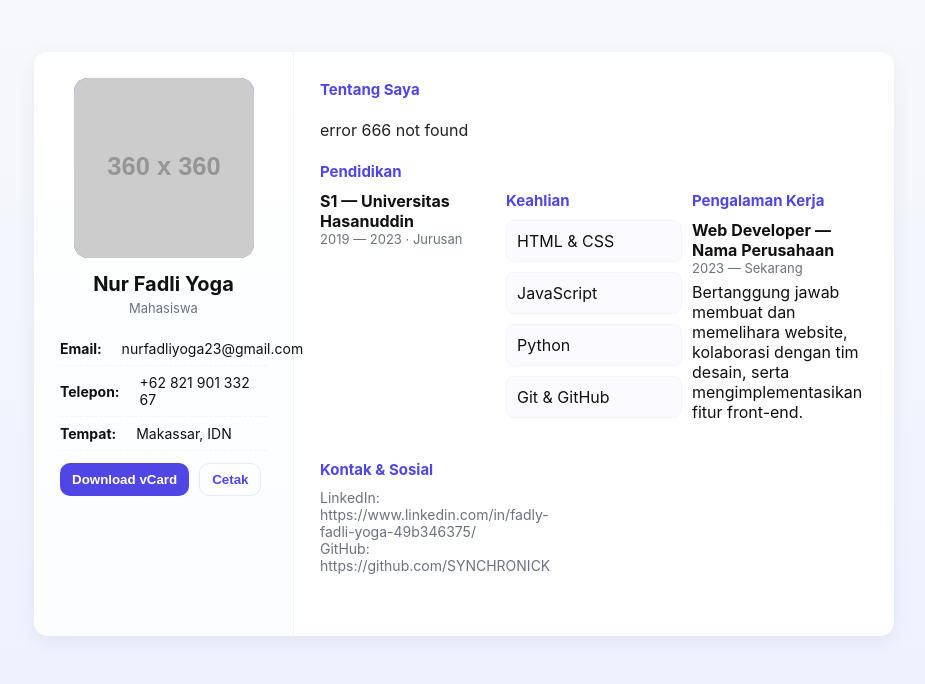
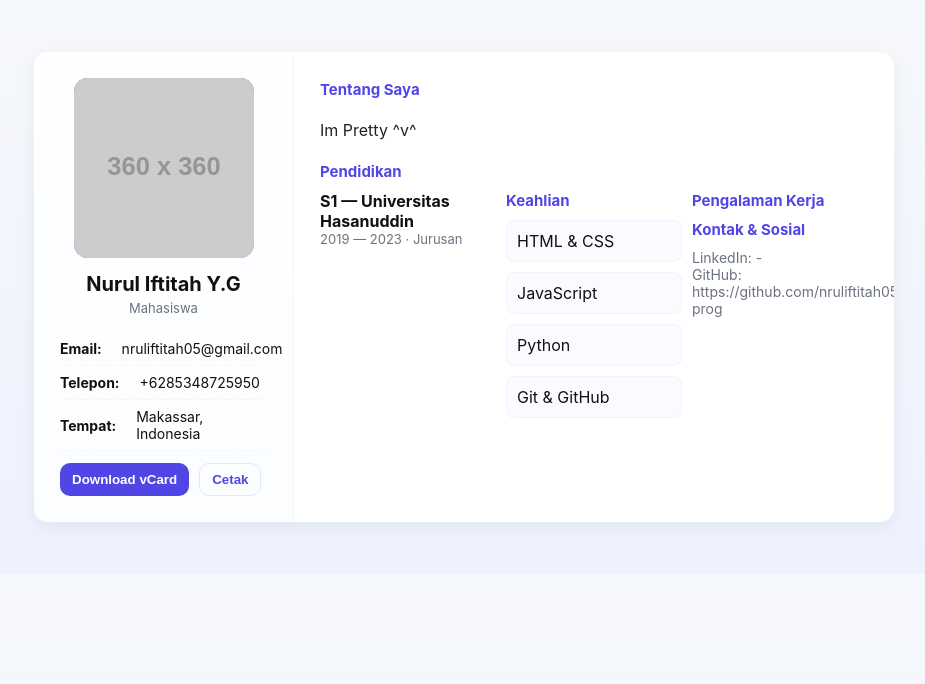
Before and after one commit to nruliftitah05-prog/nuruliftitah, a plain HTML site: page index.html in a window 1280 px wide. Shown: the whole page, without its empty margins (176-1101 px from the left). Drawn offline with Linux system fonts and the light colour scheme; placeholder pictures from the web are drawn by us.

Commit message:
Update index.html

```diff
--- a/index.html
+++ b/index.html
@@ -53,7 +53,7 @@
       <main class="main">
         <section class="section about">
           <h2>Tentang Saya</h2>
-          <p id="about">Perkenalkan, saya Nama Anda Nur Fadli Yoga AKA Fadly, Saya Mahasiswa Fisika yang tertarik pada web development dan data science.</p>
+          <p id="about">Perkenalkan, saya Nama Anda Nurul iftitah AKA Keyfara Arvelin, Saya Mahasiswa Fisika yang tertarik pada web development dan data science.</p>
         </section>
 
         <section class="section">
@@ -77,13 +77,6 @@
         <section class="section">
           <h2>Pengalaman Kerja</h2>
           <div id="work">
-            <div style="margin-bottom:10px">
-              <strong>Web Developer — Nama Perusahaan</strong>
-              <div style="color:var(--muted);font-size:13px">2023 — Sekarang</div>
-              <div style="margin-top:6px">Bertanggung jawab membuat dan memelihara website, kolaborasi dengan tim desain, serta mengimplementasikan fitur front-end.</div>
-            </div>
-          </div>
-        </section>
 
         <section class="section">
           <h2>Kontak &amp; Sosial</h2>
@@ -100,14 +93,14 @@
   <script>
     // Script kecil untuk interaksi: ganti nilai demo secara dinamis atau unduh vCard
     const data = {
-      name: 'Nur Fadli Yoga',
+      name: 'Nurul Iftitah Y.G',
       title: 'Mahasiswa',
-      email: 'nurfadliyoga23@gmail.com',
-      phone: '+62 821 901 332 67',
-      location: 'Makassar, IDN',
-      about: 'error 666 not found',
-      linkedin: 'https://www.linkedin.com/in/fadly-fadli-yoga-49b346375/',
-      github: 'https://github.com/SYNCHRONICK'
+      email: 'nruliftitah05@gmail.com',
+      phone: '+6285348725950',
+      location: 'Makassar, Indonesia',
+      about: 'Im Pretty ^v^',
+      linkedin: '-',
+      github: 'https://github.com/nruliftitah05-prog'
     };
 
     // Isi elemen dengan data di atas
```
